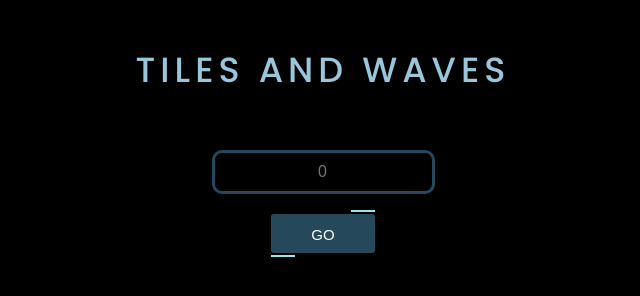
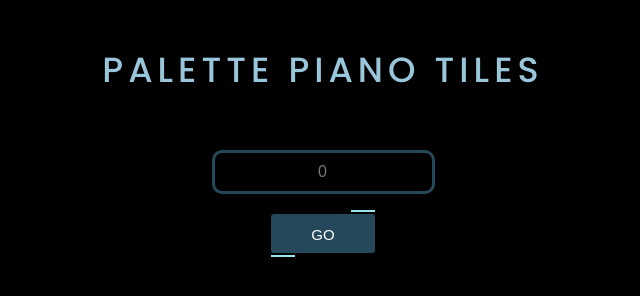
Before and after one commit to harshitaa-dutta/Palette-Piano-Tiles, a plain HTML site: page index.html in a window 1280 px wide. Shown: the whole page, without its empty margins (317-957 px from the left). Drawn offline with Linux system fonts and the light colour scheme.

Commit message:
Update index.html

```diff
--- a/index.html
+++ b/index.html
@@ -9,7 +9,7 @@
 </head>
 <body>
     <header>
-        <h1 class="heading">Tiles and Waves</h1>
+        <h1 class="heading">Palette Piano Tiles</h1>
     </header>
 
     <form action="" id="form">
```
